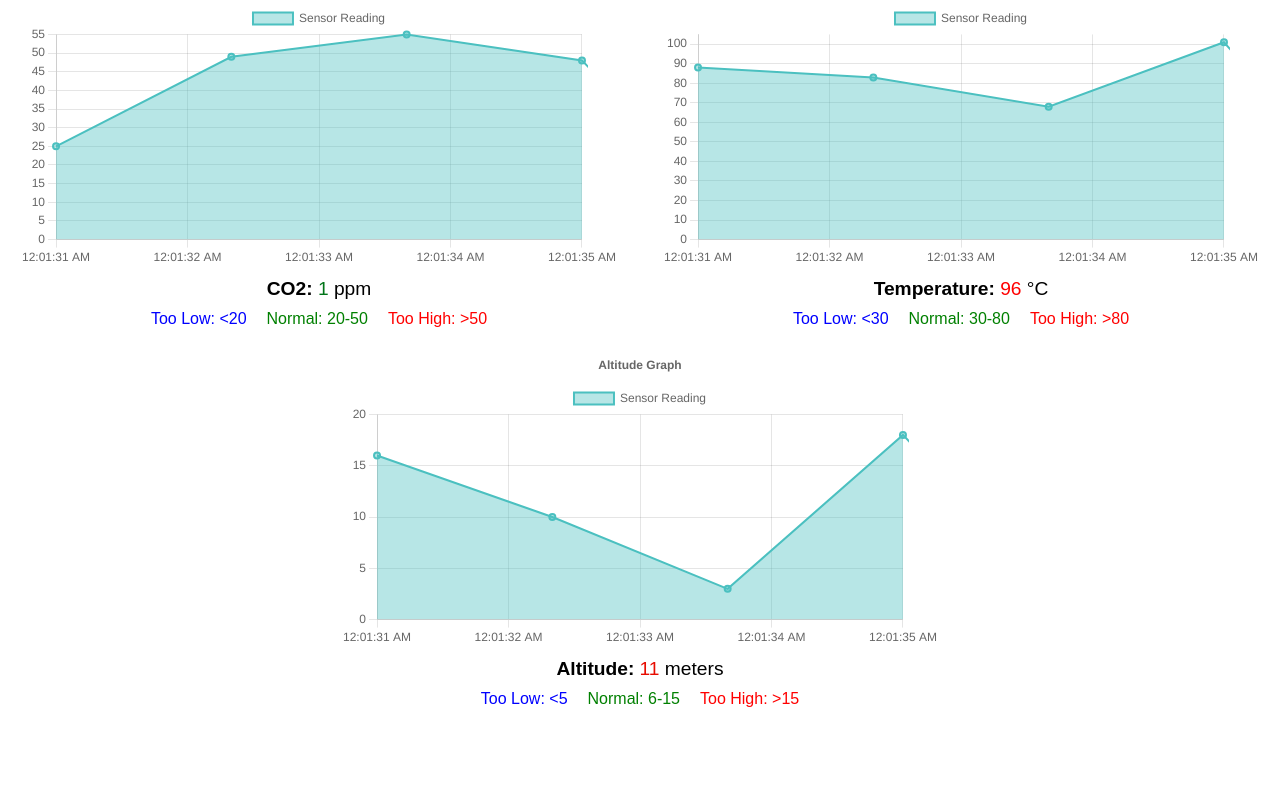
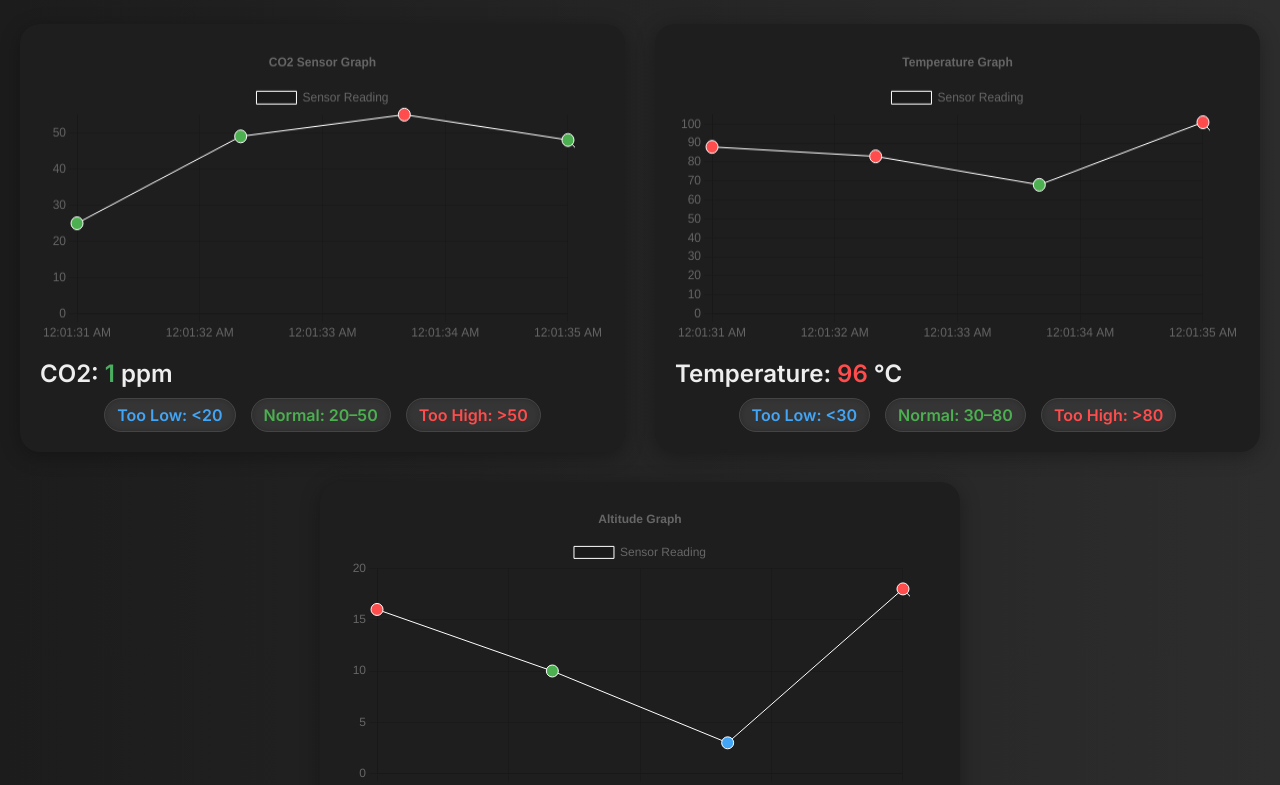
Before and after one commit to laithdarras/iot4ag-remote-sensing, a plain HTML site: page index.html in a window 1280 px wide. Shown: the part 112-897 px from the top of the page. Before the commit the page ends 828 px from the top, so only its background shows below. Drawn offline with nearby package versions, Linux system fonts and the light colour scheme.

Commit message:
made it pretty

```diff
--- a/charts.js
+++ b/charts.js
@@ -18,11 +18,11 @@ function drawCustomGraph(canvasID) {
     labels: initialLabels,
     datasets: [{
       label: 'Sensor Reading',
-        backgroundColor: 'rgba(75, 192, 192, 0.4)',
-        borderColor: 'rgba(75, 192, 192, 1)',
-        borderWidth: 2,
-        data: initialData,
-        fill: true
+      borderColor: 'white',
+      borderWidth: 1,
+      pointRadius: 6,
+      fill: false,
+      pointBackgroundColor: []
     }]
   };
 
@@ -33,27 +33,27 @@ function drawCustomGraph(canvasID) {
 
     if(id == 'co2'){
       if (value < thresholds.warning) {
-            el.style.color = 'blue';
+          el.style.color = '#42a5f5';
         } else if (value <= thresholds.normal) {
-            el.style.color = 'green';
+          el.style.color = '#4caf50';
         } else {
-            el.style.color = 'red';
+          el.style.color = '#ff4c4c';
         }
     } else if (id == 'temp'){
       if (value < thresholds.warning) {
-            el.style.color = 'blue';
+          el.style.color = '#42a5f5';
         } else if (value <= thresholds.normal) {
-            el.style.color = 'green';
+          el.style.color = '#4caf50';
         } else {
-            el.style.color = 'red';
+          el.style.color = '#ff4c4c';
         }
     } else if (id == 'alt'){
       if (value < thresholds.warning) {
-            el.style.color = 'blue';
+          el.style.color = '#42a5f5';
         } else if (value <= thresholds.normal) {
-            el.style.color = 'green';
+          el.style.color = '#4caf50';
         } else {
-            el.style.color = 'red';
+          el.style.color = '#ff4c4c';
         }
     }
   }
@@ -64,6 +64,8 @@ function drawCustomGraph(canvasID) {
     data: chartData,
     options: {
       responsive: true,
+      bordercolor: 'white',
+      borderwidth: 1,
       plugins: {
         title: {
           display: true,
@@ -100,20 +102,43 @@ function drawCustomGraph(canvasID) {
 
   function addData(label, data) {
     myChart.data.labels.push(label);
-      myChart.data.datasets.forEach((dataset) => {
+    const dataset = myChart.data.datasets[0];
     dataset.data.push(data);
-      });
+
+
+    let thresholds;
+    if (id === 'co2-graph') {
+      thresholds = { normal: 50, warning: 20 };
+    } else if (id === 'temp-graph') {
+      thresholds = { normal: 80, warning: 30 };
+    } else if (id === 'alt-graph') {
+      thresholds = { normal: 15, warning: 5 };
+    }
+
+
+    let pointColor;
+    if (data < thresholds.warning) {
+      pointColor = '#42a5f5';
+    } else if (data <= thresholds.normal) {
+      pointColor = '#4caf50';
+    } else {
+      pointColor = '#ff4c4c';
+    }
+
+
+    dataset.pointBackgroundColor.push(pointColor);
+
 
     const maxDataPoints = 20;
     if (myChart.data.labels.length > maxDataPoints) {
       myChart.data.labels.shift();
-        myChart.data.datasets.forEach((dataset) => {
       dataset.data.shift();
-        });
+      dataset.pointBackgroundColor.shift();  // Remove old point color
     }
 
     myChart.update();
   }
+
 
   setInterval(() => {
     const now = new Date();
--- a/index.html
+++ b/index.html
@@ -5,50 +5,94 @@
   <meta http-equiv="X-UA-Compatible" content="IE=edge">
   <meta name="viewport" content="width=device-width, initial-scale=1.0">
   <title>Sensor Data</title>
+
+  <!-- Optional: Google Font -->
+  <link href="https://fonts.googleapis.com/css2?family=Inter:wght@400;600&display=swap" rel="stylesheet">
+
   <style>
     body {
-      font-family: Arial, sans-serif;
+      font-family: 'Inter', sans-serif;
+      background: linear-gradient(to right, #1c1c1c, #2d2d2d);
+      color: #eee;
+      margin: 0;
+      padding: 20px;
+    }
+
+    h1 {
+      font-size: 2.5em;
+      color: #feffff;
+      margin-bottom: 40px;
+      text-shadow: 1px 1px 5px #000;
       text-align: center;
-      background-color: #14141400;
     }
+
     .chart-wrapper {
       display: flex;
       justify-content: space-around;
       align-items: flex-start;
       flex-wrap: wrap;
-      gap: 20px;
+      gap: 30px;
     }
+
     .chart-container {
+      background-color: #1e1e1e;
+      border-radius: 20px;
+      padding: 20px;
+      max-width: 600px;
       flex: 1 1 500px;
-      max-width: 600px;
+      box-shadow: 0 4px 20px rgba(0,0,0,0.3);
+      transition: transform 0.3s ease;
     }
+
+    .chart-container:hover {
+      transform: scale(1.02);
+    }
+
     canvas {
-      width: 100%;
-      height: 200px;
+      height: 300px !important;
+      width: 100% !important;
       display: block;
       margin: 0 auto;
     }
+
     .value-display {
-      margin-top: 10px;
-      font-size: 1.2em;
+      margin-top: 15px;
+      font-size: 1.5em;
+      font-weight: bold;
     }
+
     .value-display span {
-      transition: color 0.5s ease;
+      transition: color 0.5s ease, transform 0.3s ease;
     }
+
     .moderate-container {
       display: flex;
       justify-content: center;
-      gap: 20px;
+      gap: 15px;
       margin-top: 10px;
+      flex-wrap: wrap;
     }
+
+    .moderate-container moderate {
+      font-size: 1em;
+      font-weight: 600;
+      padding: 6px 12px;
+      border-radius: 20px;
+      background-color: rgba(255,255,255,0.1);
+      border: 1px solid #444;
+      box-shadow: inset 0 0 5px rgba(0,0,0,0.2);
+    }
+
     .too-low {
-      color: blue;
+      color: #42a5f5;
     }
+
     .normal {
-      color: green;
+      color: #4caf50;
     }
+
     .too-high {
-      color: red;
+      color: #ff4c4c;
     }
   </style>
 </head>
@@ -64,7 +108,7 @@
       </div>
       <div class="moderate-container">
         <moderate class="too-low">Too Low: &lt;20</moderate>
-        <moderate class="normal">Normal: 20-50</moderate>
+        <moderate class="normal">Normal: 20–50</moderate>
         <moderate class="too-high">Too High: &gt;50</moderate>
       </div>
     </div>
@@ -77,7 +121,7 @@
       </div>
       <div class="moderate-container">
         <moderate class="too-low">Too Low: &lt;30</moderate>
-        <moderate class="normal">Normal: 30-80</moderate>
+        <moderate class="normal">Normal: 30–80</moderate>
         <moderate class="too-high">Too High: &gt;80</moderate>
       </div>
     </div>
@@ -90,15 +134,14 @@
       </div>
       <div class="moderate-container">
         <moderate class="too-low">Too Low: &lt;5</moderate>
-        <moderate class="normal">Normal: 6-15</moderate>
+        <moderate class="normal">Normal: 6–15</moderate>
         <moderate class="too-high">Too High: &gt;15</moderate>
       </div>
     </div>
   </div>
 
-  <!-- Include Chart.js library -->
+  <!-- Include Chart.js and your custom chart logic -->
   <script src="https://cdn.jsdelivr.net/npm/chart.js"></script>
-  <!-- Include your charts.js file -->
   <script src="charts.js"></script>
   <script>
     drawCustomGraph('co2-graph');
```
Lines whose indentation alone changed are shown as unchanged.
